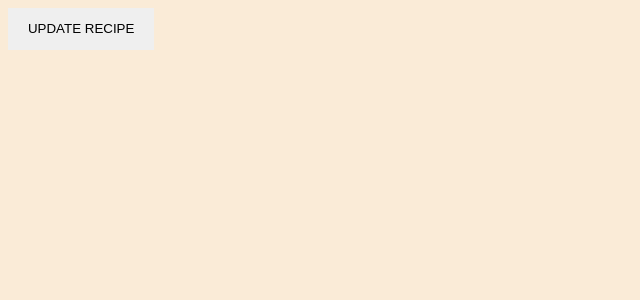
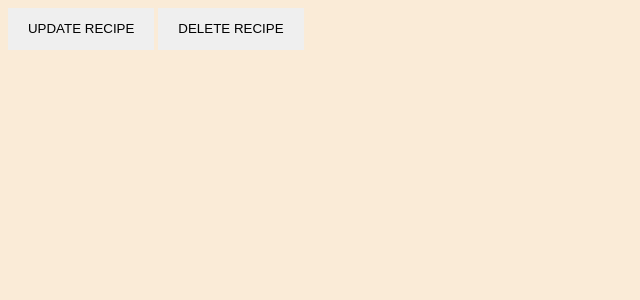
Before and after one commit to ShatteredArrow/homechef, a Flask app: template app/templates/recipe.html in a window 1280 px wide. Shown: the part 46-346 px from the top of the page, without its empty margins (0-640 px from the left). Run offline with Flask 2, Linux system fonts and the light colour scheme; the template is opened without the code that fills it, so the values that code supplies are empty; the visitor is signed in with stand-in values (Sample User, id 1).

Commit message:
Delete Recipe feature added

```diff
--- a/app/forms.py
+++ b/app/forms.py
@@ -19,6 +19,7 @@ class AddRecipe(FlaskForm):
     tags = SelectMultipleField('Tag', choices=[], coerce=int)
     submit = SubmitField('Add Recipe')
 
+
 class AddTag(FlaskForm):
     name = StringField('Name', validators=[DataRequired()])
     submit = SubmitField('Add Tag')
--- a/app/routes.py
+++ b/app/routes.py
@@ -61,7 +61,7 @@ def add_tag():
         return redirect(url_for('recipe_index'))
     return render_template('add_tag.html', title='Add Tag', form=form)
 
-@app.route('/recipe/<recipe_id>')
+@app.route('/recipe/<recipe_id>',methods=['GET', 'POST'])
 def recipe(recipe_id):
     recipe = Recipe.query.filter_by(id=recipe_id).first_or_404()
     return render_template('recipe.html', title='Recipe', recipe=recipe)
@@ -109,15 +109,15 @@ def update_recipe(recipe_id):
 
     return render_template('edit_recipe.html', title='Update Recipe', form=form,recipes=recipe)
 
-
-
-
+@app.route('/<recipe_id>/delete_recipe', methods=['GET', 'POST'])
+def delete_recipe(recipe_id):
+    Recipe.query.filter_by(id=recipe_id).delete()
+    db.session.commit()
+    return redirect(url_for('recipe_index'))
 
 def allowed_file(filename):
     return '.' in filename and \
            filename.rsplit('.', 1)[1].lower() in ALLOWED_EXTENSIONS
-
-
 
 @app.route('/uploads/<filename>')
 def uploaded_file(filename):
--- a/app/templates/recipe.html
+++ b/app/templates/recipe.html
@@ -4,8 +4,10 @@
   <link type="text/css" rel="stylesheet" href="{{ url_for('static', filename='css/recipe.css') }}">
 {% endblock %}
 {% block content %}
+
+
     <a class="link_button" href="{{ url_for('update_recipe', recipe_id=recipe.id) }}">Update Recipe</a>
-
+    <a class="link_button" href="{{ url_for('delete_recipe',recipe_id=recipe.id) }}">Delete Recipe</a>
     {% if recipe %}
     <table id="recipe">
         <tr>
```
Also changed, not shown: app.db.
